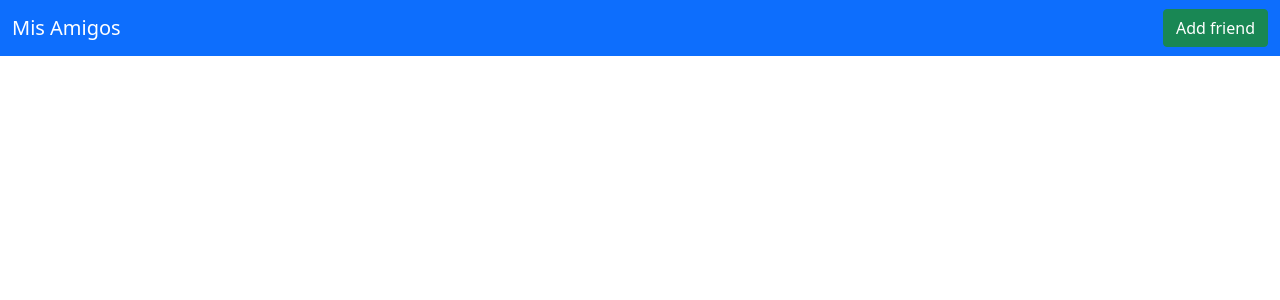
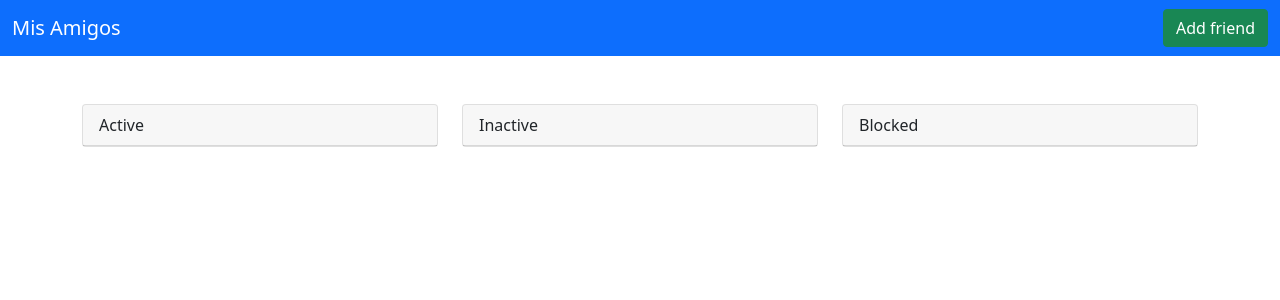
Before and after one commit to babettsan/my-friends, a React (Create React App) app: page / in a window 1280 px wide. Shown: the top 300 px of the page. Built offline with nearby package versions, Linux system fonts and the light colour scheme.

Commit message:
filter friends by status

```diff
--- a/src/App.js
+++ b/src/App.js
@@ -1,5 +1,6 @@
 import NavBar from "./components/Nav/NavBar";
 import AddFriends from "./components/addFriends/AddFriends";
+import Home from "./components/Home/Home"
 
 // import { addFriend } from "./actions/index";
 
@@ -10,6 +11,7 @@ function App() {
     <>
       <NavBar />
       <Route exact path='/add' component={AddFriends}/>
+      <Route exact path='/' component={Home}/>
         {/*<AddFriends addFriend={addFriend}/>*/}
     </>
   );
--- /dev/null
+++ b/src/components/Amigos/Amigos.js
@@ -0,0 +1,36 @@
+import { Link } from "react-router-dom";
+import { connect } from 'react-redux'
+
+const Amigos = ({ state, amigos }) => {
+    let amigosFilter = amigos.filter(amigo => amigo.status === state);
+    return (
+        <div className='col'>
+            <div className="card">
+                <div className="card-header">
+                    <span>{state}</span>
+                </div>
+                <ul className="list-group list-group-flush">
+                    {
+                        amigosFilter.map(amigo =>
+                            <Link to={`/edit/${amigo.id}`}>{amigo.name}</Link>
+                            // ejemplo: localhost:3000/edit/1
+
+                        )
+
+                    }
+                    {/*<li className="list-group-item">An item</li>*/}
+                </ul>
+            </div>
+        </div>
+    )
+}
+//export  default Amigos;
+
+const mapStateToProps = (state) => {
+
+    return {
+        amigos : state
+    }
+}
+
+export default connect(mapStateToProps, null)(Amigos)
--- /dev/null
+++ b/src/components/Home/Home.js
@@ -0,0 +1,19 @@
+import Amigos from "../Amigos/Amigos";
+
+const Home = () => {
+    const states = ['Active', 'Inactive', 'Blocked'];
+    return (
+        <div className="container">
+            <div className='row mt-5'>
+                {
+                    states.map((state, index) =>
+                        <Amigos key={index} state={state} />
+                    )
+                }
+            </div>
+        </div>
+    )
+
+}
+
+export default Home;
```
Also changed, not shown: src/components/AmigoDetail/AmigoDetail.js (added, +24 -0 lines), src/components/Amigo/Amigo.js (added).
